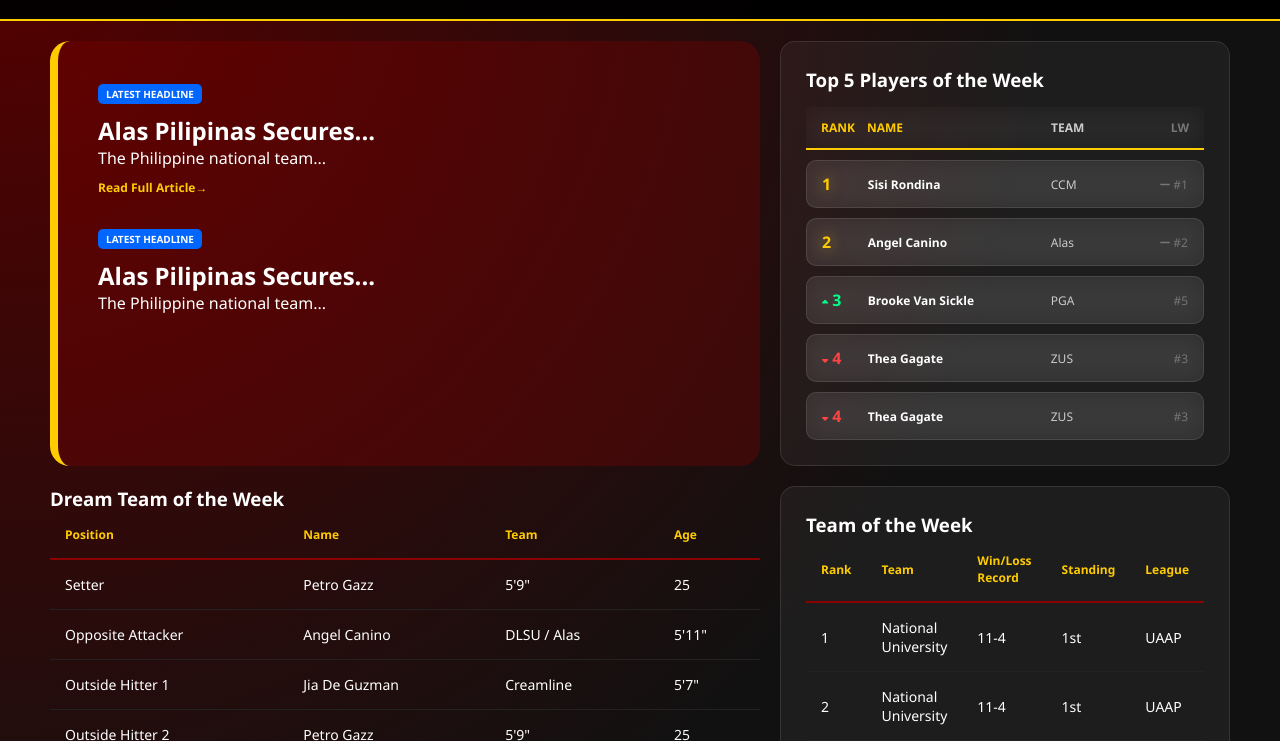
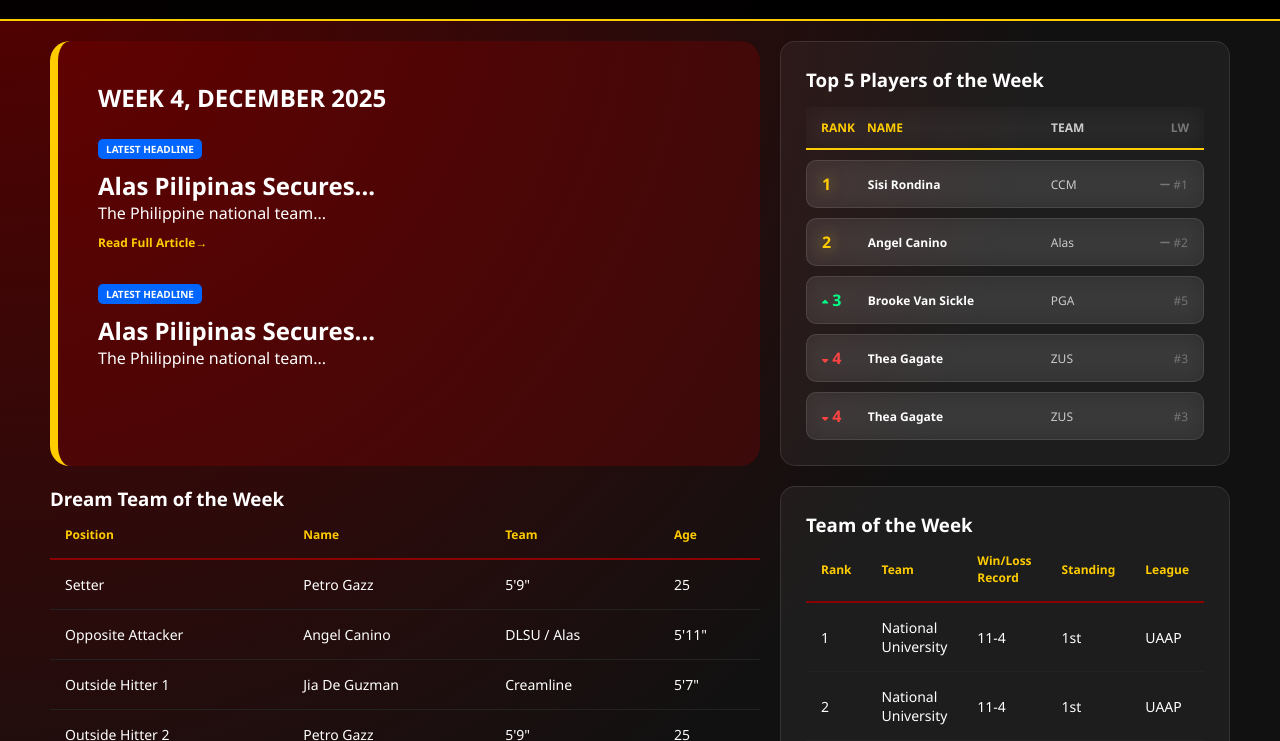
Before and after one commit to LncBnvj/Hampas-Pinas, a plain HTML site: page index.html in a window 1280 px wide. Shown: the part 59-800 px from the top of the page. Drawn offline with Linux system fonts and the light colour scheme.

Commit message:
Final commit

```diff
--- a/index.html
+++ b/index.html
@@ -41,8 +41,9 @@
                 <div class="home-headline-grid">
                     <div class="headline-hero">
                         <div class="headline-item">
+                            <h1>WEEK 4, DECEMBER 2025</h1>
                             <span class="tag rising">Latest Headline</span>
-                            <h1>Alas Pilipinas Secures...</h1>
+                            <h2>Alas Pilipinas Secures...</h2>
                             <p>The Philippine national team...</p>
                             <a href="https://www.youtube.com/watch?v=BLbi_41BIRQ" class="read-more">Read Full Article&rarr;</a>
 
```
